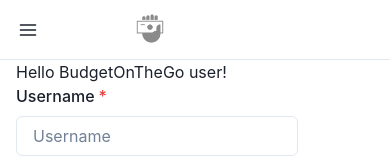
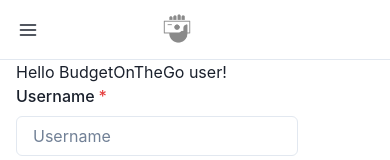
Before and after one commit to tlcoles/BudgetOnTheGo, a React (Create React App) app in the folder client/: page / in a window 390 px wide. Shown: the top 160 px of the page. Built offline with nearby package versions, Linux system fonts and the light colour scheme.

Commit message:
add ml={10} to position logo  better for mobile

```diff
--- a/client/src/components/Navbar.js
+++ b/client/src/components/Navbar.js
@@ -58,7 +58,7 @@ export default function WithSubnavigation() {
             aria-label={"Toggle Navigation"}
           />
         </Flex>
-        <Flex flex={{ base: 1 }} mt={2} justify={{ base: "center", md: "start" }}>
+        <Flex flex={{ base: 1 }} mt={2} ml={10} justify={{ base: "center", md: "start" }}>
           <Text
             textAlign={useBreakpointValue({ base: "center", md: "left" })}
             fontFamily={"heading"}
```
